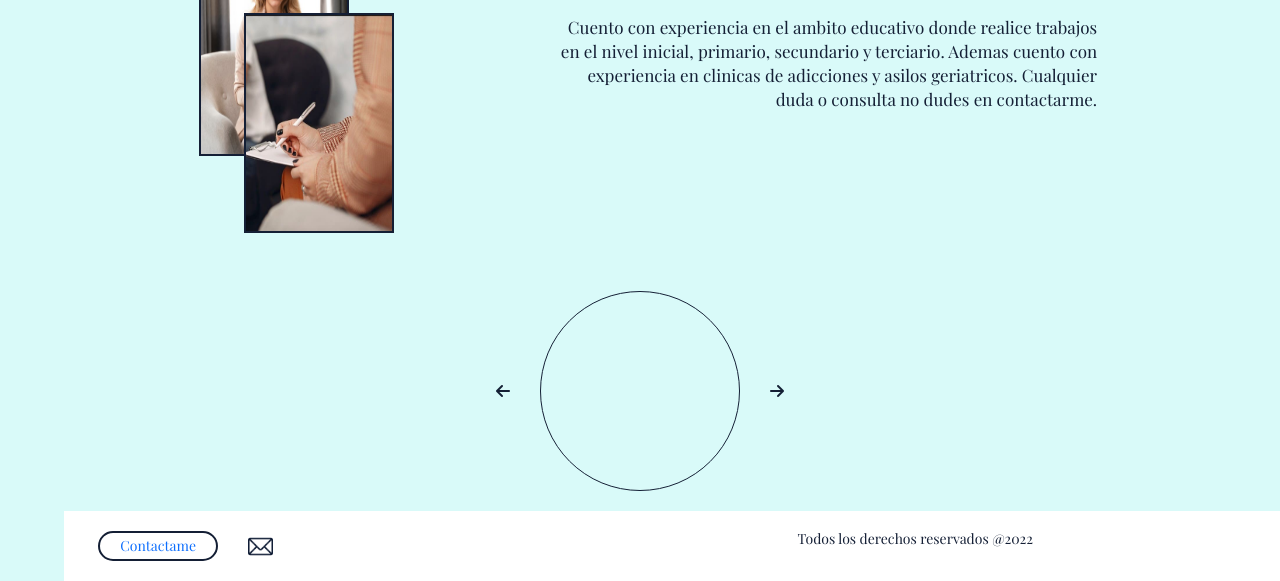
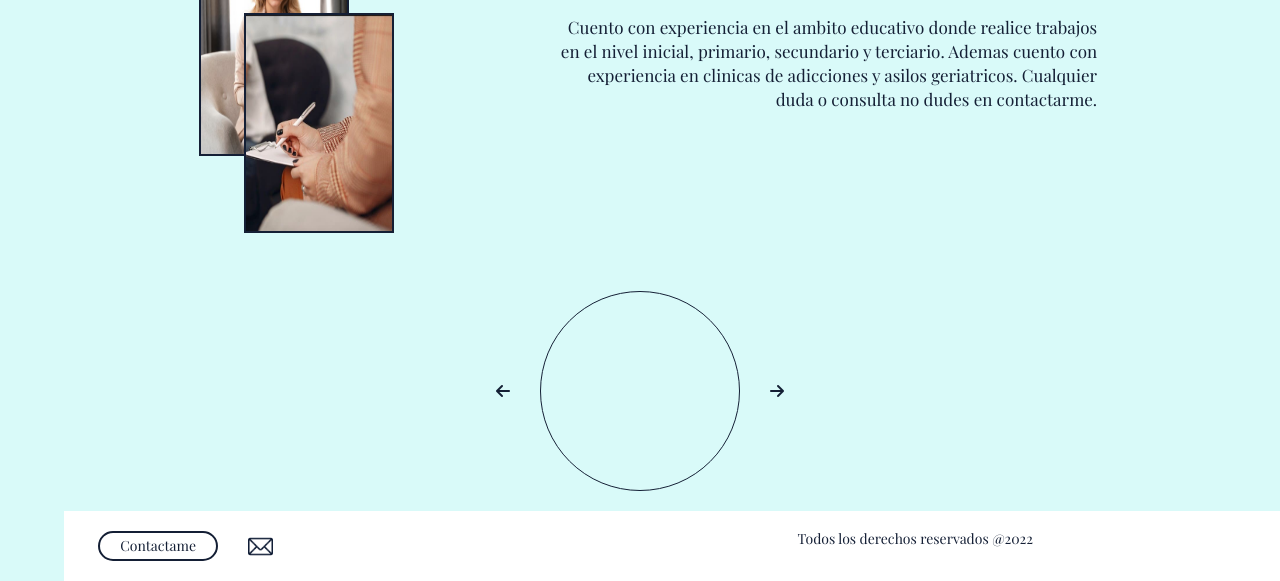
Before and after one commit to TadeMaddonni/psicologia-tadeomaddonni, a plain HTML site: page pages/sobremi.html in a window 1280 px wide. Shown: the part 481-1062 px from the top of the page. Drawn offline with nearby package versions, Linux system fonts and the light colour scheme; a web font is replaced by a local one.

Commit message:
arreglo color links

```diff
--- a/sass/_globals.scss
+++ b/sass/_globals.scss
@@ -14,3 +14,8 @@ body {
     color: $color-font;
     scroll-behavior: smooth;
 }
+
+/* Link refs */
+a{
+    color: $color-font;
+}
```
Also changed, not shown: css/estilos.css, 1 other file.
